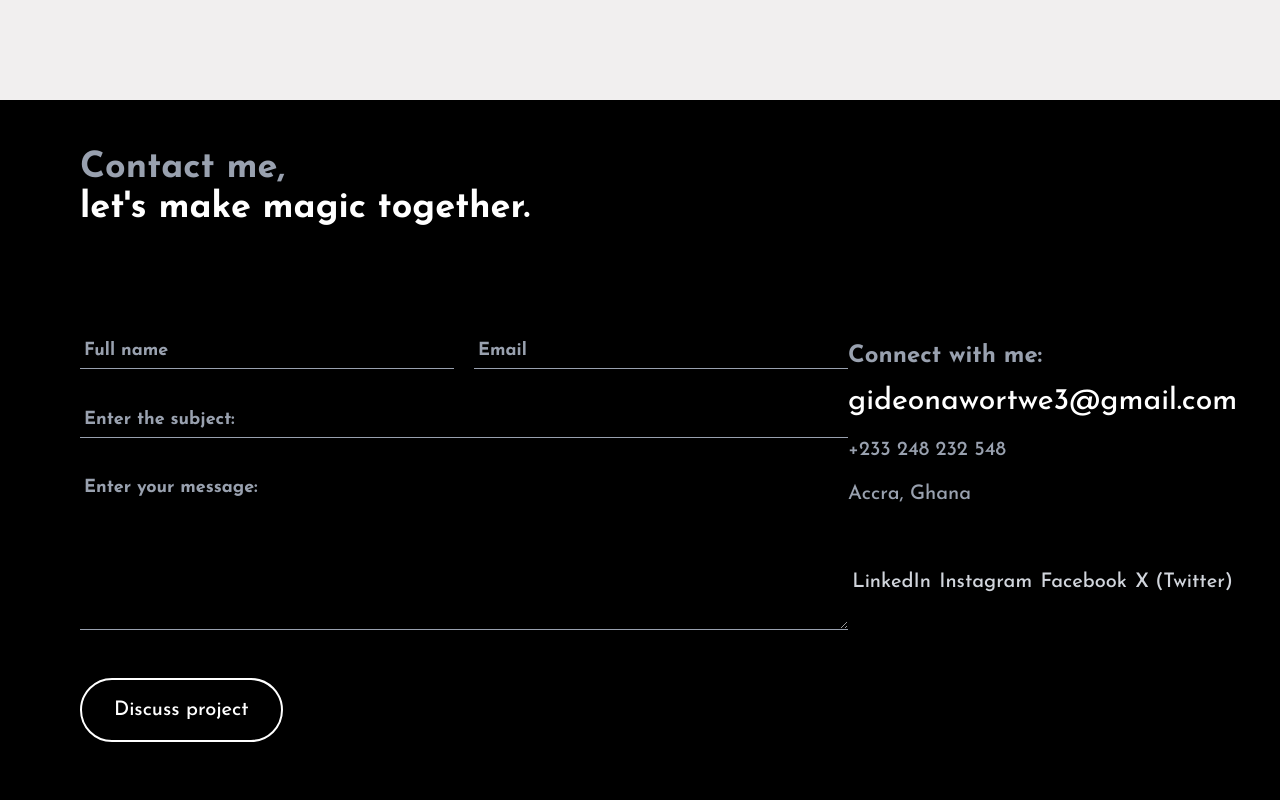
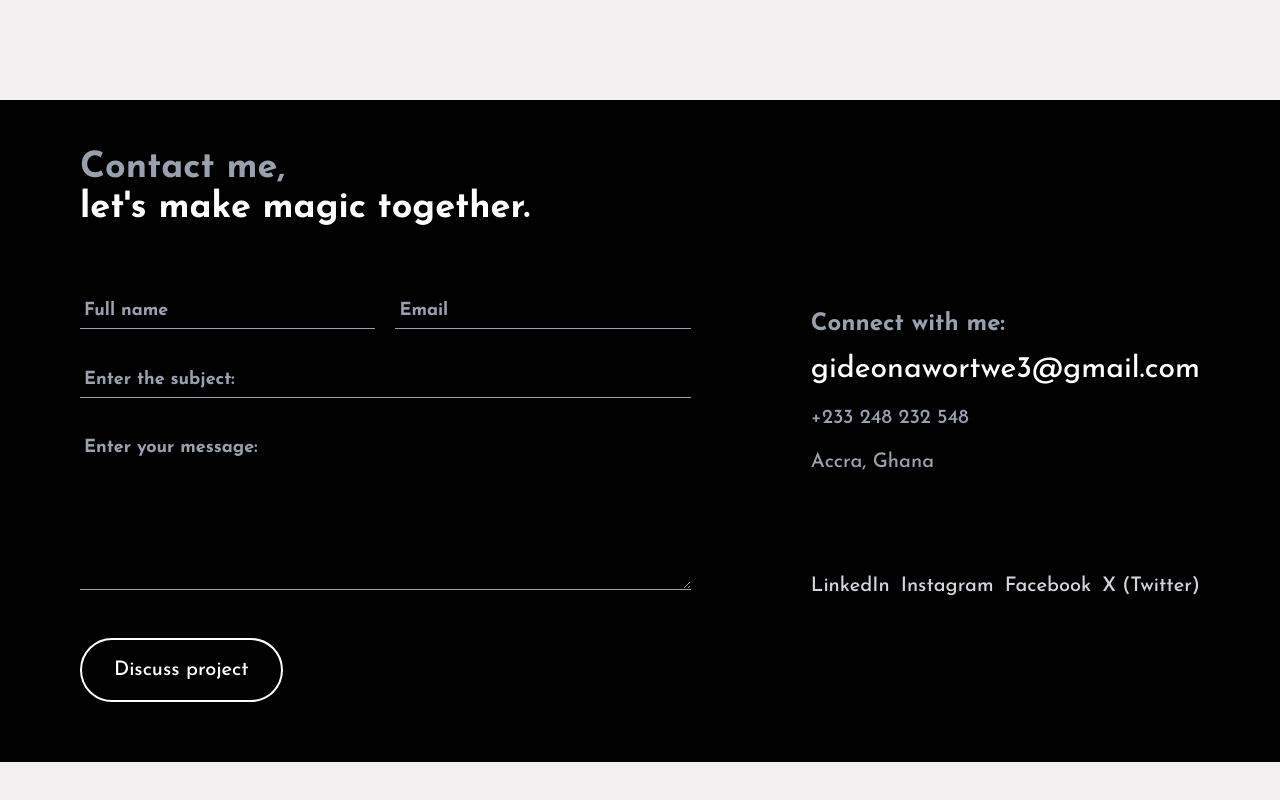
Before and after one commit to Walker-Gideon/walker.dev, a React (Vite) app: page / in a window 1280 px wide. Shown: the part 6164-6964 px from the top of the page. After the commit the page ends 6926 px from the top, so only its background shows below. Built offline with nearby package versions, Linux system fonts and the light colour scheme; a web font is replaced by a local one.

Commit message:
Added responsiveness to the contact section

```diff
--- a/src/components/Contact.jsx
+++ b/src/components/Contact.jsx
@@ -3,7 +3,6 @@ import SocialLink from "./SocialLink";
 
 function Contact() {
   return (
-    //small:mt-10 px-20 small:px-4 sm:px-6 md:px-10 lg:px-20
     <div className="pt-12 pb-15 w-full h-full px-20 small:mt-10 small:px-4 sm:px-6 md:px-10 lg:px-20 z-10 bg-black">
       <div className="mb-10 small:pb-2 sm:mb-8 medium:mb-10">
         <h1 className="text-4xl font-bold small:text-2xl sm:text-3xl medium:text-4xl text-gray-400">
@@ -14,12 +13,11 @@ function Contact() {
         </h1>
       </div>
 
-      {/* //large:gap-20 */}
-      <div className="md:flex md:flex-col md:justify-between ">
-        {/* //large:gap-20 */}
-        <div className="md:mt-14 md:flex md:justify-between ">
+      <div>
+        <div className="md:mt-14 md:flex md:justify-between md:gap-16 large:gap-20 xl:gap-30">
           <ContactForm />
-          <div className="w-full md:w-100 mt-2 small:mt-16 md:mt-2">
+
+          <div className="w-full md:w-100 mt-2 small:mt-16 md:mt-4">
             <h1 className="pb-2 text-2xl text-gray-400 font-bold">
               Connect with me:
             </h1>
@@ -34,7 +32,7 @@ function Contact() {
               <p className="py-3 small:py-4 text-xl text-gray-400 font-medium">
                 +233 248 232 548
               </p>
-              <p className="mb-27 small:mb-15 text-xl text-gray-400 font-medium">
+              <p className="mb-27 small:mb-15 md:mb-53 midmedium:mb-24 text-xl text-gray-400 font-medium">
                 Accra, Ghana
               </p>
             </div>
--- a/src/components/ContactForm.jsx
+++ b/src/components/ContactForm.jsx
@@ -1,5 +1,4 @@
 import { useState } from "react";
-import Button from "./Button";
 
 function ContactForm() {
   const [name, setName] = useState("");
@@ -12,8 +11,8 @@ function ContactForm() {
   }
 
   return (
-    <form action="#">
-      <div className="lg:w-3xl lg:flex lg:gap-5">
+    <form action="#" className="w-full">
+      <div className="midmedium:flex midmedium:gap-5">
         <div className="w-full">
           <input
             type="text"
@@ -24,7 +23,7 @@ function ContactForm() {
           />
         </div>
 
-        <div className="w-full small:py-10 lg:py-0">
+        <div className="w-full small:py-10 midmedium:py-0">
           <input
             type="email"
             value={email}
--- a/src/components/SocialLink.jsx
+++ b/src/components/SocialLink.jsx
@@ -1,16 +1,7 @@
 function SocialLink() {
-  // const flexs = "flex justify-between";
-  // gap-10 small:gap-4 sm:gap-7
-  // const styling = {
-  //   primary: base + " absolute bottom-10 right-25 pl-4",
-  //   secondary: base + flexs,
-  //   primflex: flexs + " flex-col",
-  //   secflex: flexs + " flex-row text-white small:justify-between",
-  // };
-
   return (
     <div className="w-full font-medium text-lg small:text-xl whitespace-nowrap">
-      <div className="flex items-center justify-between medium:justify-around text-gray-300 transition-colors duration-300">
+      <div className="flex items-center justify-between medium:justify-around md:justify-between text-gray-300 transition-colors duration-300">
         <a href="#" className="hover:text-gray-200">
           LinkedIn
         </a>
--- a/src/index.css
+++ b/src/index.css
@@ -12,6 +12,7 @@
   --breakpoint-sm: 350px;
   --breakpoint-medium: 467px;
   --breakpoint-md: 768px;
+  --breakpoint-midmedium: 968px;
   --breakpoint-lg: 1024px;
   --breakpoint-large: 1090px;
   --breakpoint-xl: 1280px;
```
